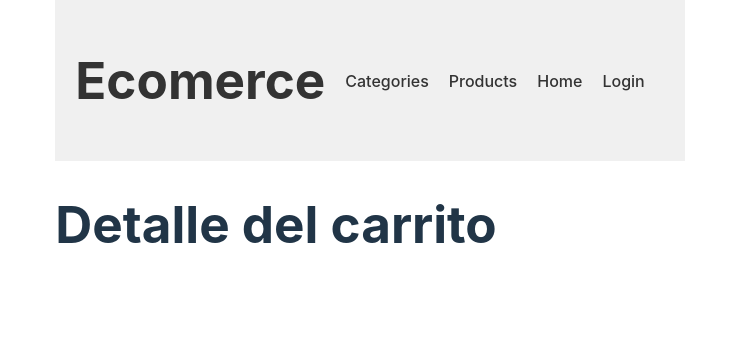
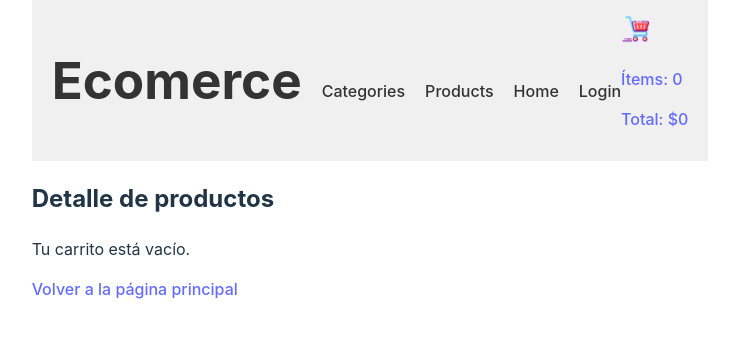
Before and after one commit to MarcosMartinProgram/e-comerce-react, a React (Vite) app: page /cart-detail in a window 1280 px wide. Shown: the top 338 px of the page, without its empty margins (270-1009 px from the left). Built offline with nearby package versions, Linux system fonts and the light colour scheme.

Commit message:
etapa-004 y 005

```diff
--- a/src/App.tsx
+++ b/src/App.tsx
@@ -10,13 +10,15 @@ import Products from './components/Products/Products';
 import ProductDetail from './components/ProductDetail';
 import CreateProduct from './components/Products/CreateProduct';
 import EditProduct from './components/Products/EditProduct';
-import CartDetail from './components/CartDetail';
+import CartDetail from './components/cart/CartDetail';
+import PurchaseSuccess from './components/cart/PurchaseSuccess';
 import Navbar from './components/Navbar/Navbar';
 import { QueryClient, QueryClientProvider } from 'react-query';
 import { AuthProvider } from "./contexts/AuthContext";
 import RequireAuth from "./components/Register/RequireAuth";
 import RedirectIfAuthenticated from "./components/Register/RedirectIfAuthenticated";
 import RequireAdmin from "./components/Register/RequireAdmin";
+import { CartProvider } from './contexts/CartContext';
 
 
 const queryClient = new QueryClient();
@@ -25,6 +27,7 @@ function App() {
   return (
     <QueryClientProvider client={queryClient}>
       <AuthProvider>
+        <CartProvider>
           <Router>
             <Navbar />
             <Routes>
@@ -65,9 +68,11 @@ function App() {
                   </RequireAdmin>
                 </RequireAuth>} />
               <Route path="/cart-detail" element={<CartDetail />} />
+              <Route path="purchase-success" element={<PurchaseSuccess/>} />
               <Route path="*" element={<NotFound />} />
             </Routes>
           </Router>
+        </CartProvider>
       </AuthProvider>
     </QueryClientProvider>
   );
--- a/src/components/CartDetail.tsx
+++ /dev/null
@@ -1,12 +0,0 @@
-//import React from 'react';
-
-const CartDetail = () => {
-  return (
-    <div>
-      <h1>Detalle del carrito</h1>
-      {}
-    </div>
-  );
-};
-
-export default CartDetail;
--- a/src/components/Login.tsx
+++ b/src/components/Login.tsx
@@ -34,12 +34,12 @@ const Login = () => {
       console.log(formData)
 
       const userData: UserData = {
-        id: 0, // Puedes dejarlo como 0 o asignar un valor adecuado
+        id: 0,
         email: formData.email,
         password: formData.password,
-        name: '', // Puedes dejarlo en blanco o asignar un valor adecuado
-        role: '', // Puedes dejarlo en blanco o asignar un valor adecuado
-        avatar: '', // Puedes dejarlo en blanco o asignar un valor adecuado
+        name: '',
+        role: '',
+        avatar: '',
       };
 
       login(access_token, userData);
--- a/src/components/Navbar/Navbar.css
+++ b/src/components/Navbar/Navbar.css
@@ -11,32 +11,6 @@
   text-decoration: none;
   font-weight: bold;
 }
-
-  .navbar-menu {
-    display: flex;
-  }
-
-  .navbar-links {
-    display: flex;
-    list-style: none;
-    margin: 0;
-    padding: 0;
-  }
-
-  .navbar-item {
-    margin-left: 20px;
-  }
-
-  .navbar-item a {
-    color: #333;
-    text-decoration: none;
-  }
-  .navbar-welcome {
-    color: #333;
-    font-weight: bold;
-    margin-left: 10px;
-  }
-
 
 .navbar-toggle {
   display: flex;
@@ -77,17 +51,59 @@
   transform: translateY(-8px) rotate(-45deg);
 }
 
+.navbar-menu {
+  display: none;
+}
+.navbar-menu.open {
+  display: flex;
+}
+
+.navbar-links {
+  display: flex;
+  flex-direction: column;
+  list-style: none;
+  margin: 0;
+  padding: 0;
+}
+
+.navbar-item {
+  margin-left: 20px;
+}
+
+.navbar-item a {
+  color: #333;
+  text-decoration: none;
+}
+
+.navbar-welcome {
+  color: #333;
+  font-weight: bold;
+  margin-left: 10px;
+}
+
 @media (min-width: 768px) {
+
+  .navbar-menu {
+    display: flex;
+    flex-direction: column;
+    align-items: center;
+  }
+
+  .navbar-links {
+    flex-direction: row;
+    margin-top: 20px;
+  }
+
+  .navbar-item {
+    margin-left: 20px;
+
+  }
+
   .navbar-toggle {
     display: none;
   }
-
-    .navbar-menu {
-      flex: 1;
-      justify-content: flex-end;
-    }
-
-    .navbar-links {
-      margin-right: 20px;
+  .navbar img {
+    width: 30px;
+    height: 30px;
   }
 }
--- a/src/components/Navbar/Navbar.tsx
+++ b/src/components/Navbar/Navbar.tsx
@@ -1,11 +1,13 @@
 import { useContext } from 'react';
 import { Link } from 'react-router-dom';
 import { AuthContext } from '../../contexts/AuthContext';
+import { CartContext } from '../../contexts/CartContext'
 
 import './Navbar.css';
 
 const Navbar = () => {
   const { isAuthenticated, userData, logout } = useContext(AuthContext);
+  const { totalItems, totalPrice } = useContext(CartContext);
 
   const handleLogout = () => {
     logout();
@@ -58,6 +60,16 @@ const Navbar = () => {
           )}
         </ul>
       </div>
+      <div className="navbar-cart">
+        <Link to="/cart-detail">
+          <div>
+            <img  src="src\components\img\shopping-cart_1404390.png" alt="Carrito" />
+          </div>
+          <p>Ítems: {totalItems}</p>
+          <p>Total: ${totalPrice}</p>
+
+        </Link>
+      </div>
     </nav>
   );
 };
--- /dev/null
+++ b/src/components/cart/CartDetail.tsx
@@ -0,0 +1,58 @@
+import React from 'react';
+import { CartContext } from '../../contexts/CartContext';
+import './CartDetail.css';
+import { Link } from 'react-router-dom';
+
+
+const CartDetail: React.FC = () => {
+  const { cartItems, totalPrice, totalItems, incrementCartItem, removeCartItem, clearCart } = React.useContext(CartContext);
+
+
+  const handleIncrement = (productId: number) => {
+    incrementCartItem(productId, 1);
+  };
+
+  const handleDecrement = (productId: number) => {
+    incrementCartItem(productId, -1);
+  };
+
+  const handleCheckout = () => {
+
+    clearCart();
+
+  };
+
+  return (
+    <div>
+      <h2>Detalle de productos</h2>
+      {cartItems.length === 0 ? (
+        <p>Tu carrito está vacío.</p>
+      ) : (
+        <div>
+          <h3>Productos en el carrito:</h3>
+          <ul>
+            {cartItems.map((item) => (
+              <li key={item.id}>
+                <p>{item.title}</p>
+                <p>Cantidad: {item.quantity}</p>
+                <button onClick={() => handleIncrement(item.id)}>+1</button>
+                <button onClick={() => handleDecrement(item.id)}>-1</button>
+                <button onClick={() => removeCartItem(item.id)}>Eliminar</button>
+                <p>Precio unitario: ${item.price}</p>
+                <p>Total: ${item.price * item.quantity}</p>
+              </li>
+            ))}
+          </ul>
+          <p>Total de ítems: {totalItems}</p>
+          <p>Precio total: ${totalPrice}</p>
+          <button onClick={handleCheckout}>
+            <Link to="/purchase-success">Finalizar compra</Link>
+          </button>
+        </div>
+      )}
+      <Link to="/">Volver a la página principal</Link>
+    </div>
+  );
+};
+
+export default CartDetail;
--- /dev/null
+++ b/src/components/cart/PurchaseSuccess.tsx
@@ -0,0 +1,13 @@
+import { Link } from 'react-router-dom';
+
+const PurchaseSuccess = () => {
+  return (
+    <div>
+      <h2>¡Compra realizada con éxito!</h2>
+      <p>Gracias por tu compra.</p>
+      <Link to="/">Volver a la página principal</Link>
+    </div>
+  );
+};
+
+export default PurchaseSuccess;
--- a/src/contexts/CartContext.tsx
+++ b/src/contexts/CartContext.tsx
@@ -1,18 +1,55 @@
-/*import React, { createContext, useState } from 'react';
+import { createContext, useState, useEffect, useContext, ReactNode } from 'react';
 
-export const CartContext = createContext();
+export type CartItemType  = {
+  id: number;
+  title: string;
+  price: number;
+  quantity: number;
+};
 
-export const CartProvider = ({ children }) => {
-  const [cartItems, setCartItems] = useState([]);
-  const [totalPrice, setTotalPrice] = useState(0);
-  const [totalItems, setTotalItems] = useState(0);
+type CartContextType = {
+  cartItems: CartItemType[];
+  totalItems: number;
+  totalPrice: number;
+  addToCart: (product: CartItemType) => void;
+  updateCart: (productId: number, quantity: number) => void;
+  incrementCartItem: (productId: number, quantityToAdd: number) => void;
+  removeCartItem: (productId: number) => void;
+  clearCart: () => void;
+  calculateCartTotals: () => void;
+};
 
-  const addToCart = (product) => {
-    const existingItem = cartItems.find((item) => item.id === product.id);
+export const CartContext = createContext<CartContextType>({
+  cartItems: [],
+  totalItems: 0,
+  totalPrice: 0,
+  addToCart: () => {},
+  updateCart: () => {},
+  incrementCartItem: () => {},
+  removeCartItem: () => {},
+  clearCart: () => {},
+  calculateCartTotals: () => {},
+});
+
+export const useCartContext = () => useContext(CartContext);
+
+
+export const CartProvider = ({ children }: { children: ReactNode }) => {
+
+  const storedCartItems = JSON.parse(localStorage.getItem('cartItems') || '[]');
+  const storedTotalPrice = JSON.parse(localStorage.getItem('totalPrice') || '0');
+  const storedTotalItems = JSON.parse(localStorage.getItem('totalItems') || '0');
+
+  const [cartItems, setCartItems] = useState(storedCartItems);
+  const [totalPrice, setTotalPrice] = useState(storedTotalPrice);
+  const [totalItems, setTotalItems] = useState(storedTotalItems);
+
+  const addToCart = (product: CartItemType) => {
+    const existingItem = cartItems.find((item: CartItemType) => item.id === product.id);
 
     if (existingItem) {
       setCartItems(
-        cartItems.map((item) =>
+        cartItems.map((item: CartItemType) =>
           item.id === product.id
             ? { ...item, quantity: item.quantity + 1 }
             : item
@@ -23,37 +60,60 @@ export const CartProvider = ({ children }) => {
     }
   };
 
-  const updateCart = (productId, quantity) => {
+  const updateCart = (productId: number, quantity: number) => {
     setCartItems(
-      cartItems.map((item) =>
+      cartItems.map((item: CartItemType) =>
         item.id === productId ? { ...item, quantity } : item
       )
     );
   };
+  const incrementCartItem = (productId: number, quantityToAdd: number) => {
+    setCartItems((prevCartItems: CartItemType[]) =>
+      prevCartItems.map((item: CartItemType) =>
+        item.id === productId
+          ? { ...item, quantity: item.quantity + quantityToAdd }
+          : item
+      )
+    );
+    calculateCartTotals();
+  };
 
-  const removeCartItem = (productId) => {
-    setCartItems(cartItems.filter((item) => item.id !== productId));
+  const removeCartItem = (productId: number) => {
+    setCartItems(cartItems.filter((item: CartItemType) => item.id !== productId));
   };
 
   const clearCart = () => {
     setCartItems([]);
   };
 
-  const calculateTotalPrice = () => {
+  const calculateCartTotals = () => {
     const totalPrice = cartItems.reduce(
-      (accumulator, item) => accumulator + item.price * item.quantity,
+      (accumulator: number, item: CartItemType) => accumulator + item.price * item.quantity,
       0
     );
     setTotalPrice(totalPrice);
-  };
 
-  const calculateTotalItems = () => {
     const totalItems = cartItems.reduce(
-      (accumulator, item) => accumulator + item.quantity,
+      (accumulator: number, item: CartItemType) => accumulator + item.quantity,
       0
     );
     setTotalItems(totalItems);
   };
+
+  useEffect(() => {
+    calculateCartTotals();
+  }, [cartItems]);
+
+
+
+  useEffect(() => {
+    calculateCartTotals();
+    // Guardar los datos del carrito en el almacenamiento local
+    localStorage.setItem('cartItems', JSON.stringify(cartItems));
+    localStorage.setItem('totalPrice', JSON.stringify(totalPrice));
+    localStorage.setItem('totalItems', JSON.stringify(totalItems));
+  }, [cartItems, totalPrice, totalItems]);
+
 
   return (
     <CartContext.Provider
@@ -65,12 +125,11 @@ export const CartProvider = ({ children }) => {
         updateCart,
         removeCartItem,
         clearCart,
-        calculateTotalPrice,
-        calculateTotalItems,
+        calculateCartTotals,
+        incrementCartItem,
       }}
     >
       {children}
     </CartContext.Provider>
   );
 };
-*/
```
Also changed, not shown: src/components/Products/Products.tsx (+16 -14 lines), src/components/cart/CartDetail.css (added), src/components/img/shopping-cart_1404390.png (added). Lines whose indentation alone changed are shown as unchanged.
